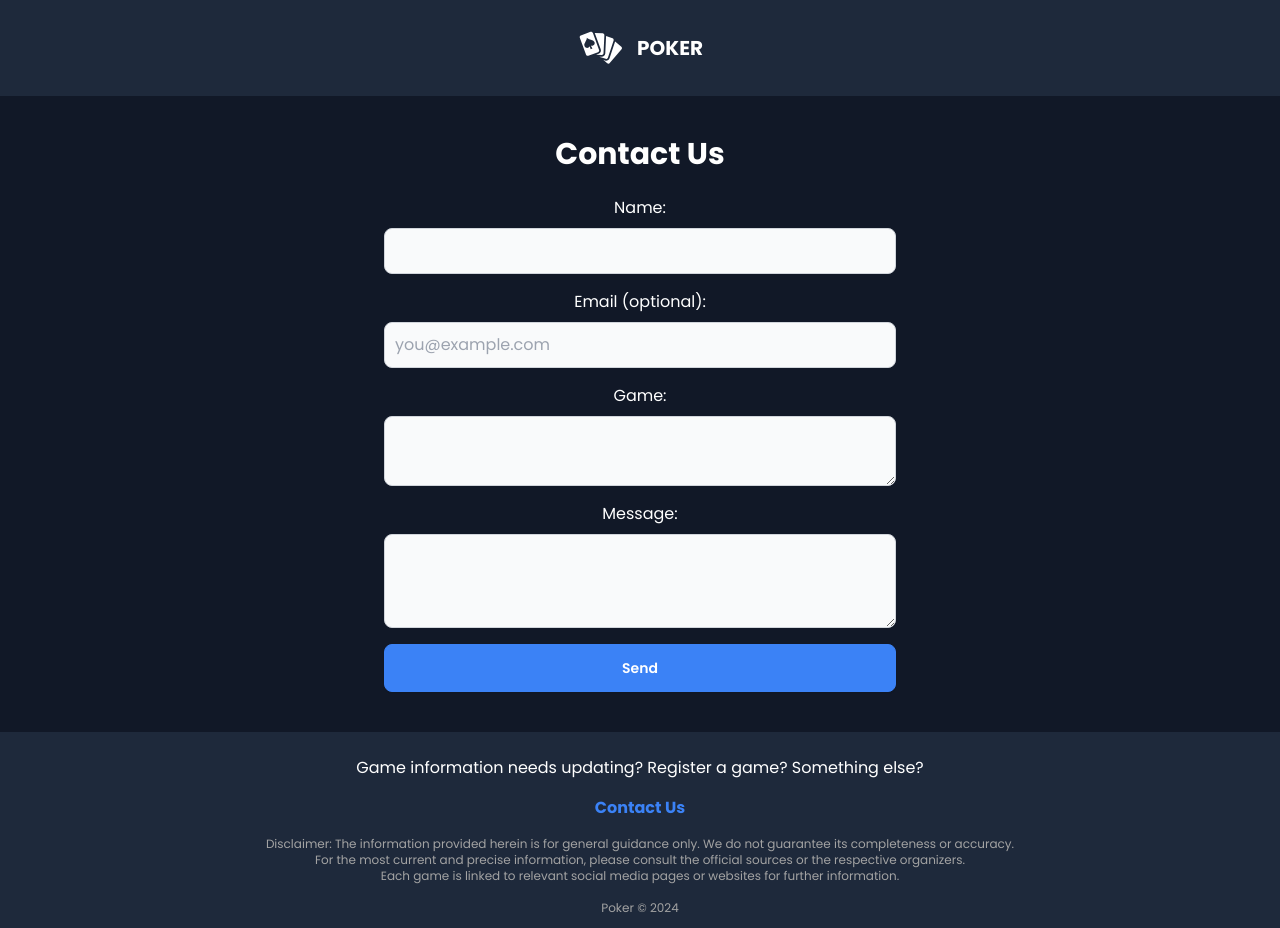
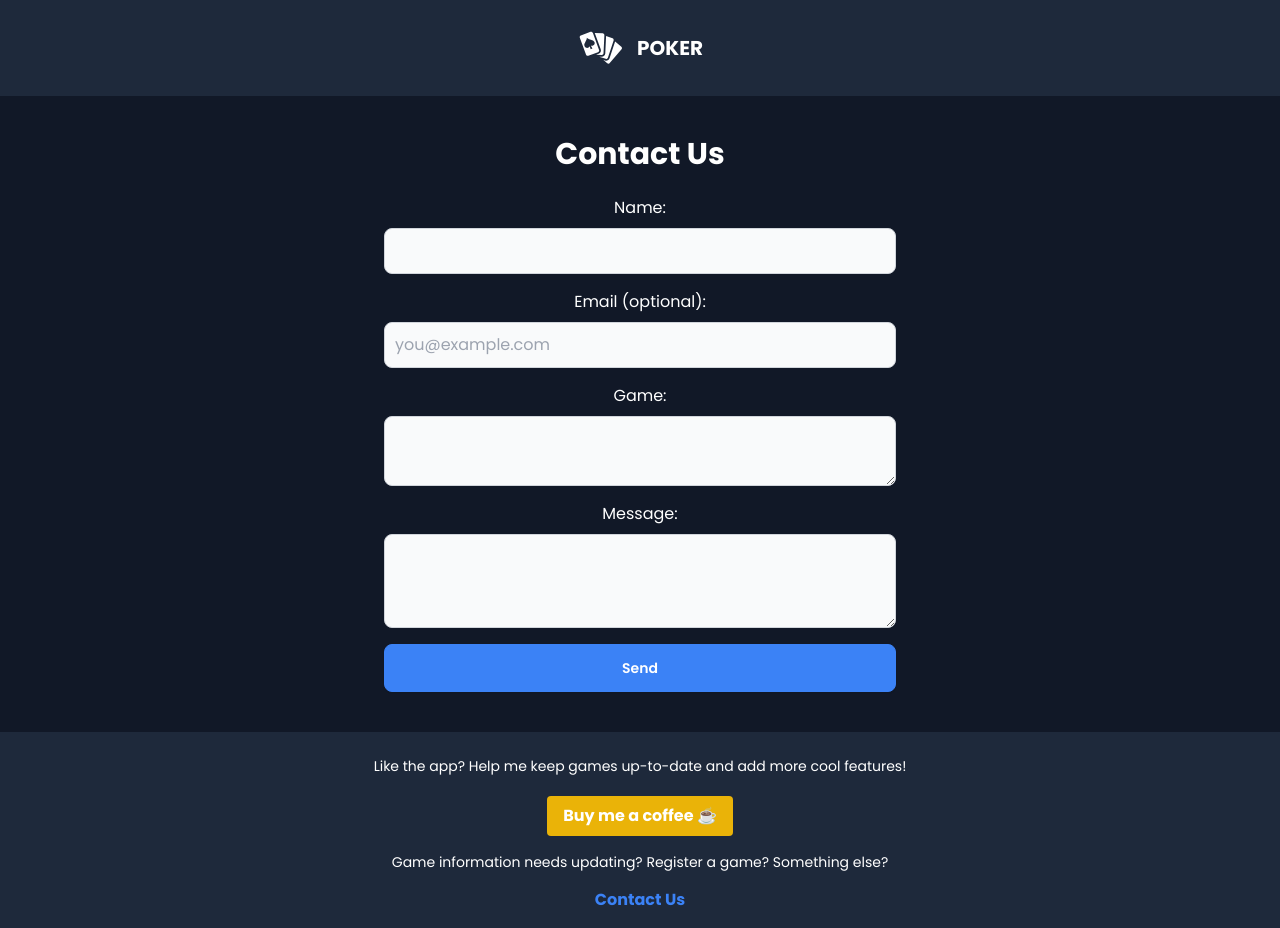
Before and after one commit to marcus-agrippa/poker-listing-app, a React (Create React App) app: page /contact in a window 1280 px wide. Shown: the top 928 px of the page. Built offline with nearby package versions, Linux system fonts and the light colour scheme; the HTML template or start-up script is replaced by a standard one.

Commit message:
add buy me a coffee

```diff
--- a/src/components/layout/Footer.jsx
+++ b/src/components/layout/Footer.jsx
@@ -26,7 +26,21 @@
 
   return (
     <footer className='bg-slate-800 text-center p-6 bottom-0 w-full'>
-      <p className='text-white'>
+      <div className='mb-4'>
+        <p className='text-white text-sm mb-5'>
+          Like the app? Help me keep games up-to-date and add more cool
+          features!
+        </p>
+        <a
+          href='https://buymeacoffee.com/billypilgrim'
+          target='_blank'
+          rel='noopener noreferrer'>
+          <button className='bg-yellow-500 hover:bg-yellow-600 text-white font-bold py-2 px-4 rounded'>
+            Buy me a coffee ☕
+          </button>
+        </a>
+      </div>
+      <p className='text-white text-sm'>
         Game information needs updating? Register a game? Something else?
       </p>
       <Link to='/contact'>
```
